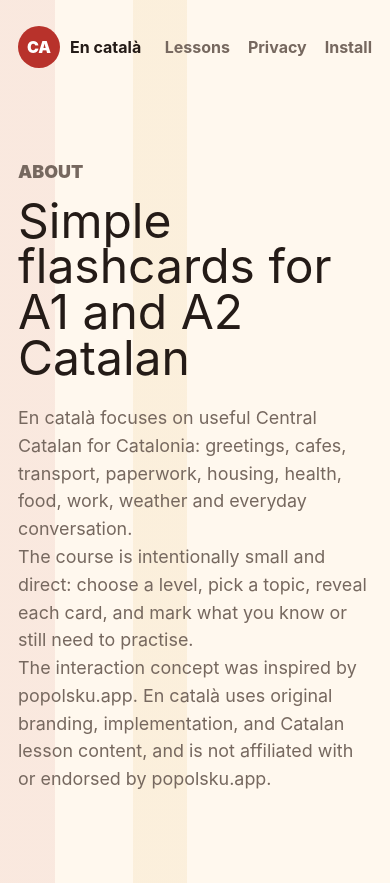
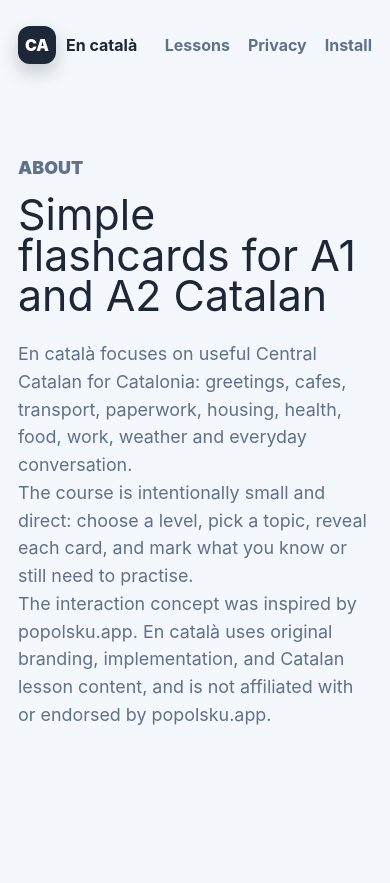
Before and after one commit to gerardburgues/en-catala, a Next.js app: page /about in a window 390 px wide. After the commit the page ends 844 px from the top, so only its background shows below. Built offline with nearby package versions, Linux system fonts and the light colour scheme.

Commit message:
feat: align mobile UI with app-style flashcards

```diff
--- a/src/app/globals.css
+++ b/src/app/globals.css
@@ -1,17 +1,18 @@
 @import "tailwindcss";
 
 :root {
-  --paper: #fff8ee;
-  --ink: #241b17;
-  --muted: #76685f;
-  --line: #e7d7c5;
-  --card: #fffdf8;
-  --red: #b8322b;
-  --red-dark: #7c1f1b;
-  --gold: #dba33b;
-  --green: #27735f;
-  --blue: #346c84;
-  --shadow: 0 24px 70px rgba(61, 38, 20, 0.13);
+  --paper: #f4f7fb;
+  --ink: #1d2738;
+  --muted: #60718c;
+  --soft: #95a4ba;
+  --line: #dfe6f0;
+  --card: #ffffff;
+  --red: #3f43f2;
+  --red-dark: #3431c8;
+  --gold: #dfe5ff;
+  --green: #2f8f73;
+  --blue: #4f55ff;
+  --shadow: 0 12px 28px rgba(29, 39, 56, 0.1);
 }
 
 * {
@@ -54,11 +55,8 @@
 }
 
 .hero {
-  min-height: 92svh;
-  padding: 18px;
-  background:
-    linear-gradient(90deg, rgba(184, 50, 43, 0.1) 0 16%, transparent 16% 32%, rgba(219, 163, 59, 0.12) 32% 48%, transparent 48% 100%),
-    var(--paper);
+  padding: 24px 20px 8px;
+  background: transparent;
 }
 
 .topbar,
@@ -68,7 +66,13 @@
 footer,
 .page-nav,
 .content-panel {
-  width: min(1120px, 100%);
+  width: min(430px, 100%);
+  margin: 0 auto;
+}
+
+.app-home {
+  width: min(430px, 100%);
+  min-height: 100svh;
   margin: 0 auto;
 }
 
@@ -77,7 +81,7 @@
   align-items: center;
   justify-content: space-between;
   gap: 16px;
-  padding: 8px 0 24px;
+  padding: 2px 0 30px;
 }
 
 .brand {
@@ -90,13 +94,14 @@
 
 .brand span {
   display: grid;
-  width: 42px;
-  height: 42px;
+  width: 38px;
+  height: 38px;
   place-items: center;
-  border-radius: 50%;
-  background: var(--red);
+  border-radius: 12px;
+  background: var(--ink);
   color: white;
   font-weight: 900;
+  box-shadow: 0 8px 18px rgba(29, 39, 56, 0.22);
 }
 
 .navlinks {
@@ -117,61 +122,84 @@
 }
 
 .hero-grid {
-  display: grid;
-  gap: 36px;
-  align-items: center;
-  padding: 20px 0 48px;
+  display: block;
+  padding: 0 0 20px;
 }
 
-.hero-copy h1,
-.result-panel h1,
-.flashcard h1 {
+.hero-copy h1 {
   margin: 0;
-  max-width: 780px;
-  font-size: clamp(3.15rem, 14vw, 7rem);
-  line-height: 0.92;
+  max-width: 390px;
+  font-size: clamp(2.05rem, 10vw, 2.7rem);
+  line-height: 0.98;
+  letter-spacing: 0;
+}
+
+.hero-copy h1::first-letter {
   letter-spacing: 0;
 }
 
 .lede {
-  max-width: 680px;
+  max-width: 390px;
   color: var(--muted);
-  font-size: 1.12rem;
-  line-height: 1.7;
+  font-size: 1rem;
+  line-height: 1.45;
+  margin: 12px 0 16px;
 }
 
 .eyebrow {
   margin: 0 0 12px;
   color: var(--red-dark);
-  font-size: 0.78rem;
+  font-size: 0.75rem;
   font-weight: 900;
   letter-spacing: 0;
   text-transform: uppercase;
+}
+
+.trust-pills {
+  display: flex;
+  flex-wrap: wrap;
+  gap: 10px;
+}
+
+.trust-pills span {
+  display: inline-flex;
+  align-items: center;
+  gap: 7px;
+  min-height: 32px;
+  padding: 0 14px;
+  border-radius: 999px;
+  background: var(--ink);
+  color: white;
+  font-size: 0.83rem;
+  font-weight: 850;
 }
 
 .level-tabs {
   display: grid;
   grid-template-columns: 1fr 1fr;
   gap: 10px;
-  margin-top: 28px;
+  margin-top: 10px;
 }
 
 .level-tabs button {
   display: flex;
-  flex-direction: column;
-  align-items: flex-start;
-  gap: 4px;
-  padding: 16px 18px;
+  align-items: center;
+  justify-content: center;
+  gap: 8px;
+  padding: 0 18px;
+  min-height: 52px;
   border: 1px solid var(--line);
-  background: rgba(255, 253, 248, 0.84);
+  background: var(--card);
   color: var(--ink);
-  font-size: 1.35rem;
+  font-size: 1rem;
   font-weight: 900;
+  box-shadow: var(--shadow);
 }
 
 .level-tabs button span {
-  color: var(--muted);
-  font-size: 0.82rem;
+  display: none;
+  color: var(--soft);
+  font-size: 0.75rem;
   font-weight: 700;
 }
 
@@ -181,7 +209,7 @@
 }
 
 .level-tabs button.active span {
-  color: #f4d9a9;
+  color: #dfe5ff;
 }
 
 .phone-preview {
@@ -231,22 +259,16 @@
 }
 
 .section {
-  padding: 54px 18px;
+  padding: 16px 20px 26px;
 }
 
 .section-heading {
-  display: flex;
-  flex-direction: column;
-  gap: 4px;
-  margin-bottom: 22px;
+  display: block;
+  margin-bottom: 14px;
 }
 
-.section-heading h2,
-.info-band h2 {
-  margin: 0;
-  font-size: clamp(2rem, 8vw, 4.25rem);
-  line-height: 1;
-  letter-spacing: 0;
+.control-group {
+  margin-bottom: 28px;
 }
 
 .topic-grid {
@@ -255,31 +277,49 @@
 }
 
 .topic-card {
-  padding: 18px;
+  position: relative;
+  min-height: 116px;
+  border-radius: 18px;
+  background: var(--card);
+  box-shadow: var(--shadow);
+}
+
+.topic-main {
+  display: grid;
+  width: 100%;
+  grid-template-columns: 1fr auto;
+  gap: 12px;
+  align-items: center;
+  min-height: inherit;
+  padding: 20px 18px;
   border: 1px solid var(--line);
-  border-radius: 28px;
-  background: rgba(255, 253, 248, 0.88);
-  box-shadow: 0 12px 34px rgba(61, 38, 20, 0.07);
+  border-radius: inherit;
+  background: var(--card);
+  color: var(--ink);
+  text-align: left;
+  overflow: hidden;
 }
 
 .topic-title {
   display: grid;
   grid-template-columns: 48px 1fr;
   gap: 14px;
+  align-items: center;
 }
 
 .topic-title > span {
   display: grid;
   height: 48px;
   place-items: center;
-  border-radius: 18px;
-  background: #f3e3ce;
+  border-radius: 14px;
+  background: var(--gold);
   font-size: 1.5rem;
 }
 
 .topic-title h3 {
   margin: 0;
-  font-size: 1.18rem;
+  font-size: 1.02rem;
+  line-height: 1.1;
 }
 
 .topic-title p,
@@ -289,6 +329,82 @@
 .reset-band p {
   color: var(--muted);
   line-height: 1.55;
+}
+
+.topic-title p {
+  margin: 4px 0 6px;
+  font-size: 0.88rem;
+  line-height: 1.25;
+}
+
+.topic-title small {
+  display: flex;
+  align-items: center;
+  gap: 8px;
+  color: var(--muted);
+  font-size: 0.8rem;
+}
+
+.topic-title small b {
+  display: inline-grid;
+  min-width: 34px;
+  min-height: 20px;
+  place-items: center;
+  border-radius: 999px;
+  background: var(--gold);
+  color: var(--blue);
+}
+
+.topic-chevron {
+  color: var(--soft);
+}
+
+.topic-progress {
+  position: absolute;
+  left: 0;
+  bottom: 0;
+  height: 3px;
+  background: var(--blue);
+}
+
+.topic-search {
+  display: flex;
+  align-items: center;
+  gap: 12px;
+  min-height: 54px;
+  padding: 0 16px;
+  border: 1px solid var(--line);
+  border-radius: 18px;
+  background: var(--card);
+  color: var(--muted);
+  box-shadow: var(--shadow);
+}
+
+.topic-search input {
+  width: 100%;
+  border: 0;
+  outline: 0;
+  background: transparent;
+  color: var(--ink);
+  font: inherit;
+}
+
+.topic-search input::placeholder {
+  color: var(--soft);
+}
+
+.review-chip {
+  position: absolute;
+  right: 42px;
+  bottom: 12px;
+  z-index: 1;
+  min-height: 28px;
+  padding: 0 10px;
+  border-radius: 999px;
+  background: #eef1ff;
+  color: var(--blue);
+  font-size: 0.75rem;
+  font-weight: 900;
 }
 
 .meter {
@@ -337,20 +453,20 @@
 
 .study-wrap {
   min-height: 100svh;
-  padding: 16px;
-  background: #f6ecdd;
+  padding: 22px 20px;
+  background: var(--paper);
 }
 
 .study-shell,
 .result-panel {
-  width: min(760px, 100%);
+  width: min(390px, 100%);
   margin: 0 auto;
-  padding: 18px;
+  padding: 0;
 }
 
 .study-top {
   display: grid;
-  grid-template-columns: 48px 1fr auto;
+  grid-template-columns: 42px 1fr auto 42px;
   gap: 12px;
   align-items: center;
 }
@@ -362,7 +478,7 @@
 
 .study-top span {
   color: var(--muted);
-  font-size: 0.9rem;
+  font-size: 0.86rem;
 }
 
 .study-top strong {
@@ -373,24 +489,64 @@
   display: grid;
   place-items: center;
   border: 1px solid var(--line);
-  border-radius: 50%;
+  border-radius: 13px;
   background: var(--card);
   color: var(--ink);
+  box-shadow: var(--shadow);
+}
+
+.slow-button {
+  display: inline-flex;
+  align-items: center;
+  gap: 6px;
+  min-height: 38px;
+  padding: 0 12px;
+  border: 1px solid var(--line);
+  background: var(--card);
+  color: var(--muted);
+  font-size: 0.84rem;
+  font-weight: 900;
+  box-shadow: var(--shadow);
+}
+
+.study-progress-row {
+  display: grid;
+  grid-template-columns: 1fr auto;
+  align-items: center;
+  gap: 14px;
+  margin-top: 18px;
+}
+
+.study-progress-row strong {
+  color: var(--muted);
+  font-size: 0.9rem;
 }
 
 .flashcard,
 .result-panel {
-  margin-top: 18px;
-  padding: 24px;
+  margin-top: 124px;
+  padding: 22px;
   border: 1px solid var(--line);
-  border-radius: 34px;
+  border-radius: 24px;
   background: var(--card);
   box-shadow: var(--shadow);
 }
 
+.flashcard {
+  position: relative;
+  display: flex;
+  min-height: min(430px, 54svh);
+  flex-direction: column;
+  justify-content: center;
+  cursor: pointer;
+}
+
 .flashcard h1 {
-  margin-bottom: 24px;
-  font-size: clamp(3rem, 18vw, 6.5rem);
+  margin: 0 0 16px;
+  font-size: clamp(2rem, 11vw, 2.7rem);
+  line-height: 1.05;
+  text-align: center;
+  letter-spacing: 0;
 }
 
 .audio-note {
@@ -398,14 +554,40 @@
   font-weight: 700;
 }
 
-.reveal {
-  width: 100%;
-  margin-top: 28px;
-  font-size: 1.05rem;
+.audio-fab {
+  position: absolute;
+  top: 18px;
+  right: 18px;
+  display: grid;
+  width: 54px;
+  height: 54px;
+  place-items: center;
+  border-radius: 18px;
+  background: var(--gold);
+  color: var(--blue);
+  box-shadow: 0 10px 24px rgba(79, 85, 255, 0.2);
+}
+
+.card-hint {
+  max-width: 280px;
+  margin: 0 auto;
+  color: var(--muted);
+  line-height: 1.45;
+  text-align: center;
+}
+
+.tap-prompt {
+  position: absolute;
+  right: 22px;
+  bottom: 22px;
+  left: 22px;
+  color: var(--soft);
+  font-size: 0.82rem;
+  text-align: center;
 }
 
 .revealed {
-  margin-top: 22px;
+  margin-top: 8px;
 }
 
 dl {
@@ -437,8 +619,26 @@
 }
 
 .step-row {
-  justify-content: space-between;
-  margin-top: 14px;
+  display: grid;
+  grid-template-columns: 1fr 58px 1fr;
+  align-items: center;
+  margin-top: 126px;
+}
+
+.step-row button {
+  min-height: 50px;
+  border: 1px solid var(--line);
+  border-radius: 14px;
+  background: var(--card);
+  box-shadow: var(--shadow);
+}
+
+.shuffle-button {
+  justify-self: center;
+  width: 54px;
+  padding: 0;
+  background: var(--ink) !important;
+  color: white !important;
 }
 
 .result-grid {
@@ -454,8 +654,8 @@
   flex-direction: column;
   justify-content: center;
   padding: 14px;
-  border-radius: 22px;
-  background: #f3e3ce;
+  border-radius: 18px;
+  background: var(--gold);
   font-size: 2rem;
 }
 
@@ -468,7 +668,7 @@
   display: flex;
   flex-direction: column;
   gap: 16px;
-  padding: 28px 18px;
+  padding: 28px 20px 18px;
   border-top: 1px solid var(--line);
 }
 
@@ -476,27 +676,35 @@
   display: flex;
   flex-direction: column;
   gap: 14px;
-  padding: 28px 18px 46px;
+  padding: 18px 20px 34px;
+  text-align: center;
 }
 
 footer nav {
   display: flex;
   flex-wrap: wrap;
+  justify-content: center;
   gap: 16px;
 }
 
 footer a {
+  display: inline-flex;
+  align-items: center;
+  min-height: 34px;
+  padding: 0 16px;
+  border: 1px solid var(--line);
+  border-radius: 999px;
+  background: var(--card);
   color: var(--ink);
   font-weight: 900;
   text-decoration: none;
+  box-shadow: var(--shadow);
 }
 
 .content-page {
   min-height: 100svh;
   padding: 18px;
-  background:
-    linear-gradient(90deg, rgba(184, 50, 43, 0.08) 0 14%, transparent 14% 34%, rgba(219, 163, 59, 0.1) 34% 48%, transparent 48% 100%),
-    var(--paper);
+  background: var(--paper);
 }
 
 .page-nav {
@@ -515,7 +723,7 @@
 .content-panel h1 {
   margin: 0 0 24px;
   max-width: 820px;
-  font-size: clamp(3rem, 12vw, 6.2rem);
+  font-size: clamp(2.5rem, 11vw, 4.5rem);
   line-height: 0.95;
   letter-spacing: 0;
 }
@@ -530,18 +738,13 @@
     display: flex;
   }
 
-  .hero-grid {
-    grid-template-columns: minmax(0, 1.15fr) minmax(300px, 0.85fr);
-    min-height: 78svh;
-  }
-
-  .topic-grid {
-    grid-template-columns: repeat(2, minmax(0, 1fr));
-  }
-
-  .section-heading {
-    grid-template-columns: 0.9fr 1.1fr;
-    align-items: end;
+  .app-home,
+  .topbar,
+  .hero-grid,
+  .section,
+  .reset-band,
+  footer {
+    width: min(520px, 100%);
   }
 
   .grade-row {
@@ -555,15 +758,15 @@
   }
 
   footer {
-    flex-direction: row;
     align-items: center;
-    justify-content: space-between;
   }
 }
 
 @media (min-width: 1040px) {
-  .topic-grid {
-    grid-template-columns: repeat(3, minmax(0, 1fr));
+  body {
+    background:
+      linear-gradient(90deg, transparent 0, transparent calc(50% - 310px), rgba(255, 255, 255, 0.55) calc(50% - 310px), rgba(255, 255, 255, 0.55) calc(50% + 310px), transparent calc(50% + 310px)),
+      var(--paper);
   }
 }
 
```
Also changed, not shown: src/components/EnCatalaApp.tsx (+80 -47 lines), 1 other file (tests, documents, lock files or other folders).
